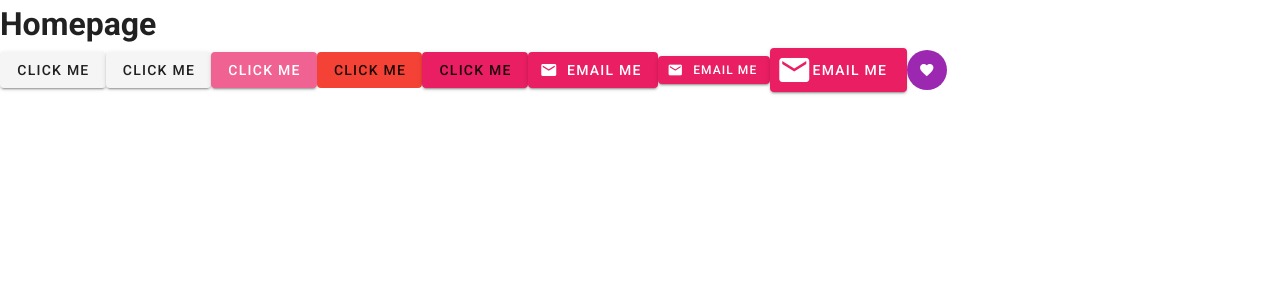
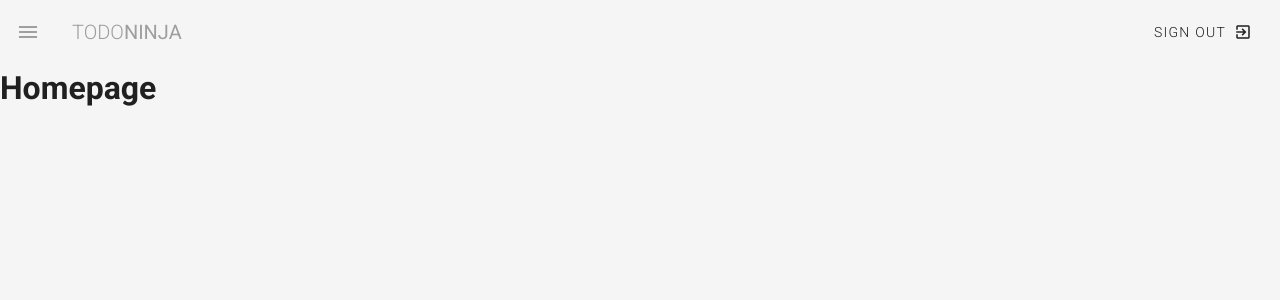
Before and after one commit to sahil1sk/vuetify, a Vue app: page / in a window 1280 px wide. Shown: the top 300 px of the page. Built offline with nearby package versions, Linux system fonts and the light colour scheme.

Commit message:
Toolbar & Drawer

```diff
--- a/src/App.vue
+++ b/src/App.vue
@@ -1,7 +1,9 @@
 <template>
   <v-app>
 
-    <v-main>
+    <Navbar />
+
+    <v-main class="grey lighten-4">
       <router-view></router-view>
     </v-main>
 
@@ -9,8 +11,11 @@
 </template>
 
 <script>
+import Navbar from './components/Navbar.vue'
+
 export default {
   name: 'App',
+  components: { Navbar },
   data: () => ({
     //
   }),
--- /dev/null
+++ b/src/components/Navbar.vue
@@ -0,0 +1,32 @@
+<template>
+  <nav>
+    <!-- flat make it transparent -->
+    <v-app-bar app flat>
+        <v-app-bar-nav-icon class="grey--text" @click="drawer = !drawer"></v-app-bar-nav-icon>
+        <v-toolbar-title class="text-uppercase grey--text">
+            <span class="font-weight-light">Todo</span>
+            <span>Ninja</span>
+        </v-toolbar-title>
+        <v-spacer></v-spacer>
+        <v-btn depressed class="transparent text-grey font-weight-light">
+            <span>Sign Out</span>
+            <v-icon right>exit_to_app</v-icon>
+        </v-btn>
+    </v-app-bar>
+
+    <v-navigation-drawer v-model="drawer" app class="indigo">
+        <p>test</p>
+    </v-navigation-drawer>
+
+  </nav>
+</template>
+
+<script>
+export default {
+    data() {
+        return {
+            drawer: false
+        }
+    }
+}
+</script>
--- a/src/views/Home.vue
+++ b/src/views/Home.vue
@@ -1,41 +1,6 @@
 <template>
   <div class="home">
     <h1>Homepage</h1>
-
-    <!-- so this button will hidden on medium to small sized screens -->
-    <v-btn class="hidden-md-and-down">click me</v-btn>
-
-    <!-- shown on medium and small scrren -->
-    <v-btn class="hidden-md-and-up">click me</v-btn>
-
-    <!-- hidden on small screens only -->
-    <v-btn class="hidden-sm-only">click me</v-btn>
-
-    <v-btn class="pink lighten-2 white--text">click me</v-btn>
-    <v-btn depressed color="red">click me</v-btn>
-    <v-btn color="pink">click me</v-btn>
-
-
-    <v-btn class="pink white--text">
-      <v-icon left>email</v-icon>
-      <span>email me</span>
-    </v-btn>
-
-    <v-btn small class="pink white--text">
-      <v-icon left small>email</v-icon>
-      <span>email me</span>
-    </v-btn>
-
-    <v-btn large class="pink white--text">
-      <v-icon left large>email</v-icon>
-      <span>email me</span>
-    </v-btn>
-
-    <v-btn fab depressed small dark color="purple">
-      <v-icon small>favorite</v-icon>
-    </v-btn>
-
-
   </div>
 </template>
 
```
